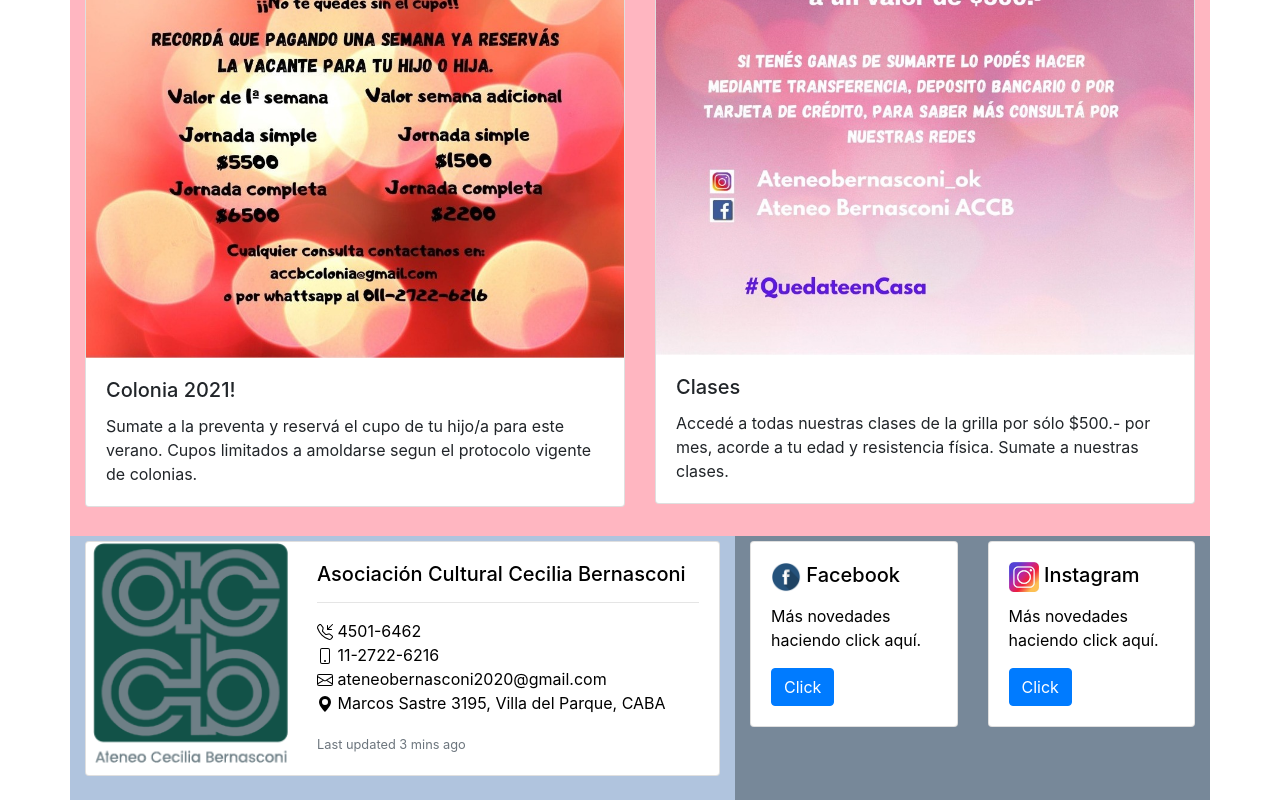
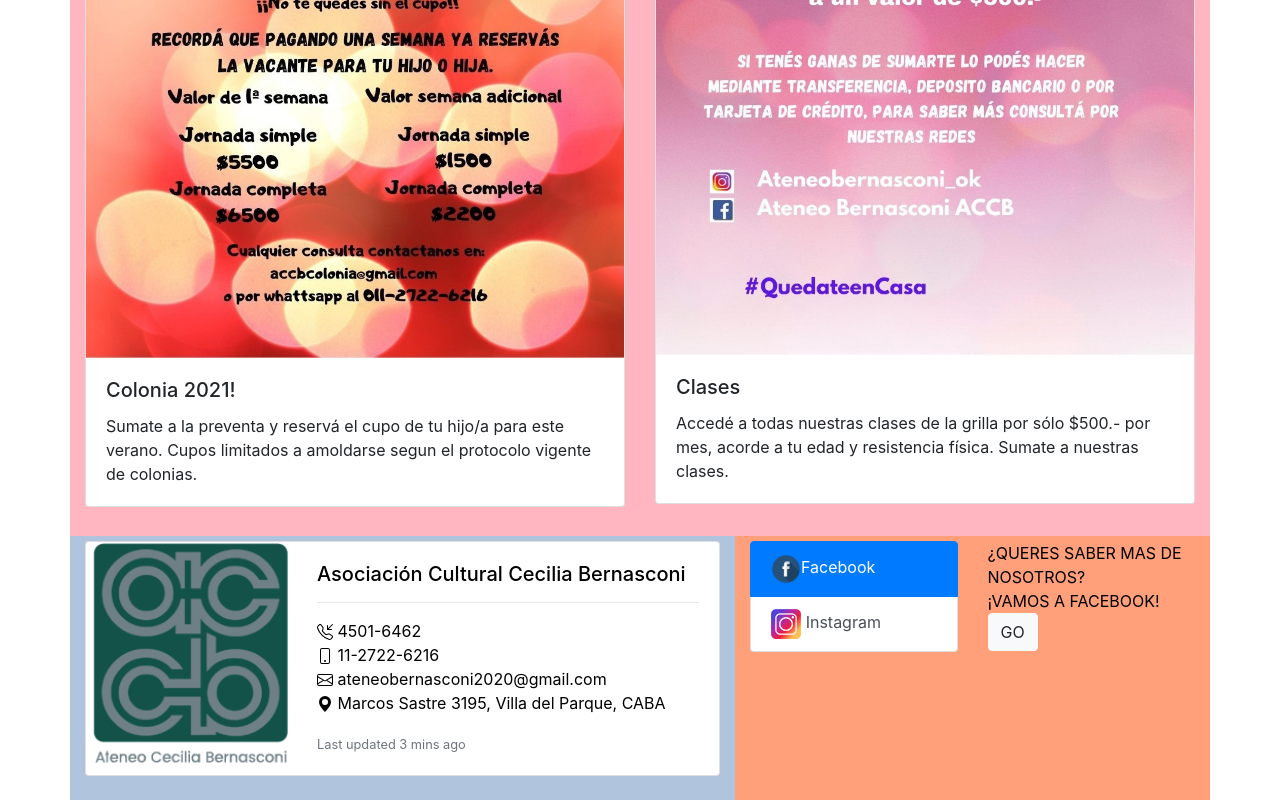
Before and after one commit to arberozuk/arberozuk.github.io, a plain HTML site: page index.html in a window 1280 px wide. Shown: the part 2992-3792 px from the top of the page. Drawn offline with nearby package versions, Linux system fonts and the light colour scheme.

Commit message:
Add files via upload

```diff
--- a/estilos.css
+++ b/estilos.css
@@ -105,7 +105,7 @@
 
 
 #redes {
-    background-color: lightslategray;
+    background-color: lightsalmon;
     height: auto;
     padding-top: 5px;
     padding-bottom: 5px;
--- a/index.html
+++ b/index.html
@@ -247,29 +247,24 @@
 
             <div class="col-md-5" id="redes">
                 <!-- LINKS REDES SOCIALES -->
+
               <div class="row">
-                <div class="col-sm-6">
-                  <div class="card">
-                    <div class="card-body">
-                      <h5 class="card-title"> <img src="fb.png" id="fb"> Facebook</h5>
-                      <p class="card-text">Más novedades haciendo click aquí.</p>
-                      <a href= "https://www.facebook.com/ateneobernasconiaccb/" target="_blank" class="btn btn-primary">Click</a>
-                    </div>
+                <div class="col-6">
+                  <div class="list-group" id="list-tab" role="tablist">
+                    <a class="list-group-item list-group-item-action active" id="list-home-list" data-toggle="list" href="#list-home" role="tab" aria-controls="home"><img src="fb.png" id="fb">Facebook</a>
+                    <a class="list-group-item list-group-item-action" id="list-profile-list" data-toggle="list" href="#list-profile" role="tab" aria-controls="profile"><img src="ig.jpg" id="ig"> Instagram</a>
                   </div>
                 </div>
-                <div class="col-sm-6">
-                  <div class="card">
-                    <div class="card-body">
-                      <h5 class="card-title"> <img src="ig.jpg" id="ig"> Instagram</h5>
-                      <p class="card-text">Más novedades haciendo click aquí.</p>
-                      <a href="https://www.instagram.com/ateneobernasconi_ok/?hl=es-la" target="_blank" class="btn btn-primary">Click</a>
-                    </div>
+                <div class="col-6">
+                  <div class="tab-content" id="nav-tabContent">
+                    <div class="tab-pane fade show active" id="list-home" role="tabpanel" aria-labelledby="list-home-list"> ¿QUERES SABER MAS DE NOSOTROS? <br/> ¡VAMOS A FACEBOOK! <br/><a href= "https://www.facebook.com/ateneobernasconiaccb/" target="_blank" class="btn btn-light">GO</a></div>
+                    <div class="tab-pane fade" id="list-profile" role="tabpanel" aria-labelledby="list-profile-list"> ¿QUERES SABER MAS DE NOSOTROS? <br/>¡VAMOS A INSTAGRAM! <br/><a href="https://www.instagram.com/ateneobernasconi_ok/?hl=es-la" target="_blank" class="btn btn-light">GO</a></div>
                   </div>
                 </div>
-                </div>
+              </div>
                 <!-- FIN LINNK REDES -->
-              </div>
-            </div>
+          </div>
+        </div>
       </footer>
 
         <script src="https://code.jquery.com/jquery-3.5.1.slim.min.js" integrity="sha384-DfXdz2htPH0lsSSs5nCTpuj/zy4C+OGpamoFVy38MVBnE+IbbVYUew+OrCXaRkfj" crossorigin="anonymous"></script>
```
